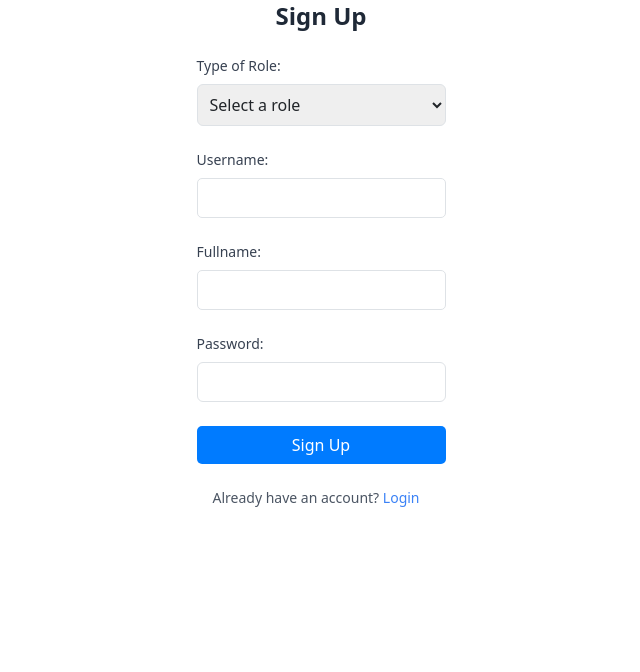
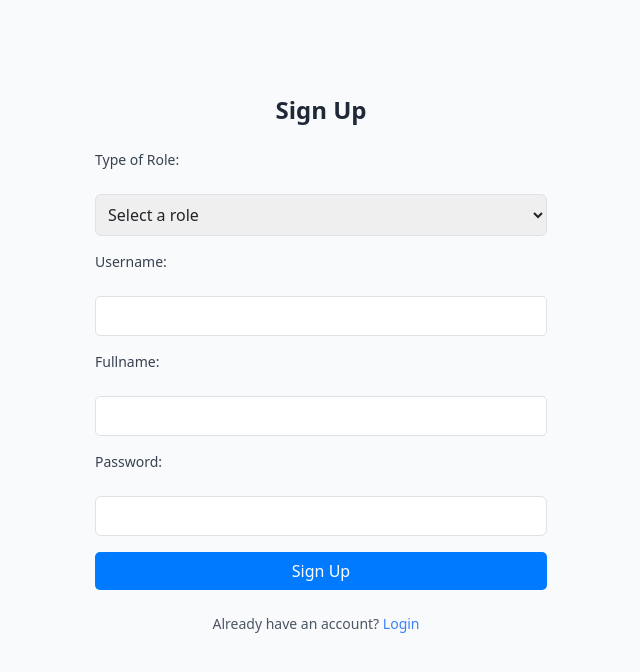
Before and after one commit to kokilrishimahesh/Food-Waste-Management, a React (Vite) app in the folder Frontend/: page /signup in a window 1280 px wide. Shown: the top 672 px of the page, without its empty margins (319-959 px from the left). Built offline with nearby package versions, Linux system fonts and the light colour scheme.

Commit message:
Updated home page

```diff
--- a/Frontend/src/Screens/Signup/SignUp.jsx
+++ b/Frontend/src/Screens/Signup/SignUp.jsx
@@ -52,17 +52,28 @@ function SignupScreen() {
     };
 
     return (
-        <div
-            className='flex w-full h-screen'
+        <div className="flex items-center justify-center bg-gray-50"
+            style={{
+                width: '100vw',
+                height: '100vh'
+            }}
         >
-
-            <div className="bg-white max-w-3xl mx-auto">
-                <h2 className="text-2xl font-bold mb-6 text-center text-gray-800">Sign Up</h2>
-                <form onSubmit={handleSignup}>
-                    <div className="mb-4">
-                        <label className="block text-gray-700 text-sm font-medium mb-2">
-                            Type of Role:
-                        </label>
+            <div className="bg-transparent p-6 rounded-lg  mx-auto mt-10"
+                style={{
+                    width: '500px',
+                    height: '700px'
+                }}
+            >
+                <h1 className="text-2xl font-bold mb-6 text-center text-gray-800">Sign Up</h1>
+                <form
+                    onSubmit={handleSignup}
+                    style={{
+                        display: 'flex',
+                        flexDirection: 'column',
+                        gap: '16px'
+                    }}
+                >
+                    <label className="text-gray-700 text-sm font-medium mb-2">Type of Role:</label>
                     <select
                         className="w-full p-2 border border-gray-300 rounded-md focus:outline-none focus:ring-2 focus:ring-blue-500"
                         name="type"
@@ -74,11 +85,8 @@ function SignupScreen() {
                         <option value="NGO">NGO</option>
                         <option value="User">User</option>
                     </select>
-                    </div>
-                    <div className="mb-4">
-                        <label htmlFor="username" className="block text-gray-700 text-sm font-medium mb-2">
-                            Username:
-                        </label>
+
+                    <label htmlFor="username" className="text-gray-700 text-sm font-medium mb-2">Username:</label>
                     <input
                         type="text"
                         id="username"
@@ -87,11 +95,8 @@ function SignupScreen() {
                         onChange={(e) => setUsername(e.target.value)}
                         required
                     />
-                    </div>
-                    <div className="mb-4">
-                        <label htmlFor="fullname" className="block text-gray-700 text-sm font-medium mb-2">
-                            Fullname:
-                        </label>
+
+                    <label htmlFor="fullname" className="text-gray-700 text-sm font-medium mb-2">Fullname:</label>
                     <input
                         type="text"
                         id="fullname"
@@ -100,11 +105,8 @@ function SignupScreen() {
                         onChange={(e) => setFullname(e.target.value)}
                         required
                     />
-                    </div>
-                    <div className="mb-6">
-                        <label htmlFor="password" className="block text-gray-700 text-sm font-medium mb-2">
-                            Password:
-                        </label>
+
+                    <label htmlFor="password" className="text-gray-700 text-sm font-medium mb-2">Password:</label>
                     <input
                         type="password"
                         id="password"
@@ -113,10 +115,10 @@ function SignupScreen() {
                         onChange={(e) => setPassword(e.target.value)}
                         required
                     />
-                    </div>
+
                     <button
                         type="submit"
-                        className="w-full bg-blue-500 text-white py-2 px-4 rounded-md hover:bg-blue-600 transition-colors"
+                        className="bg-blue-500 text-white py-2 px-4 rounded-md hover:bg-blue-600 transition-colors"
                     >
                         Sign Up
                     </button>
@@ -132,7 +134,6 @@ function SignupScreen() {
                 )}
             </div>
         </div>
-
     );
 }
 
```
Lines whose indentation alone changed are shown as unchanged.
